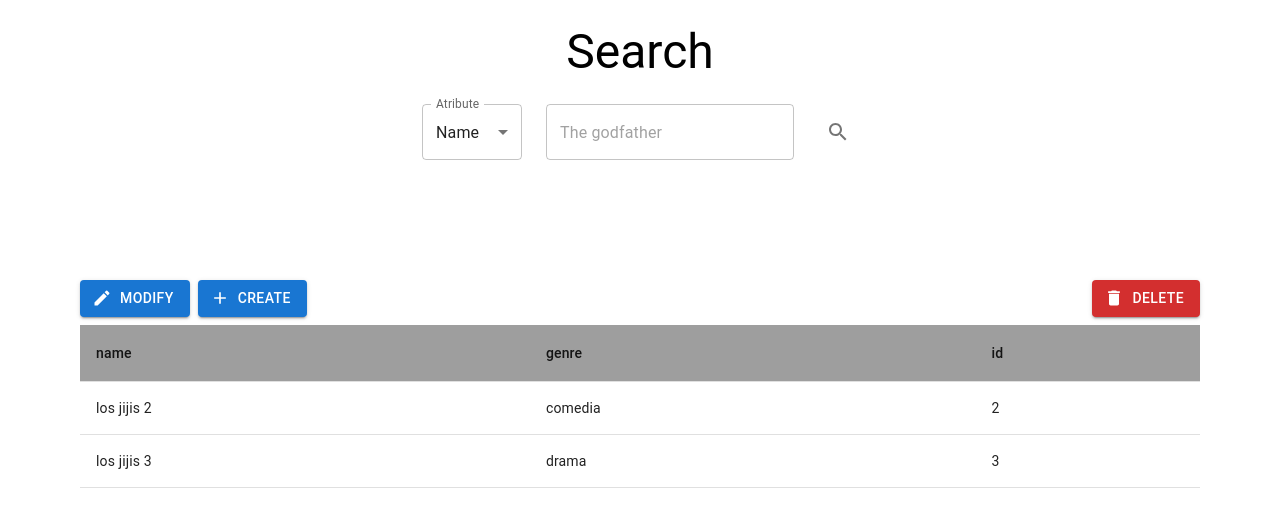
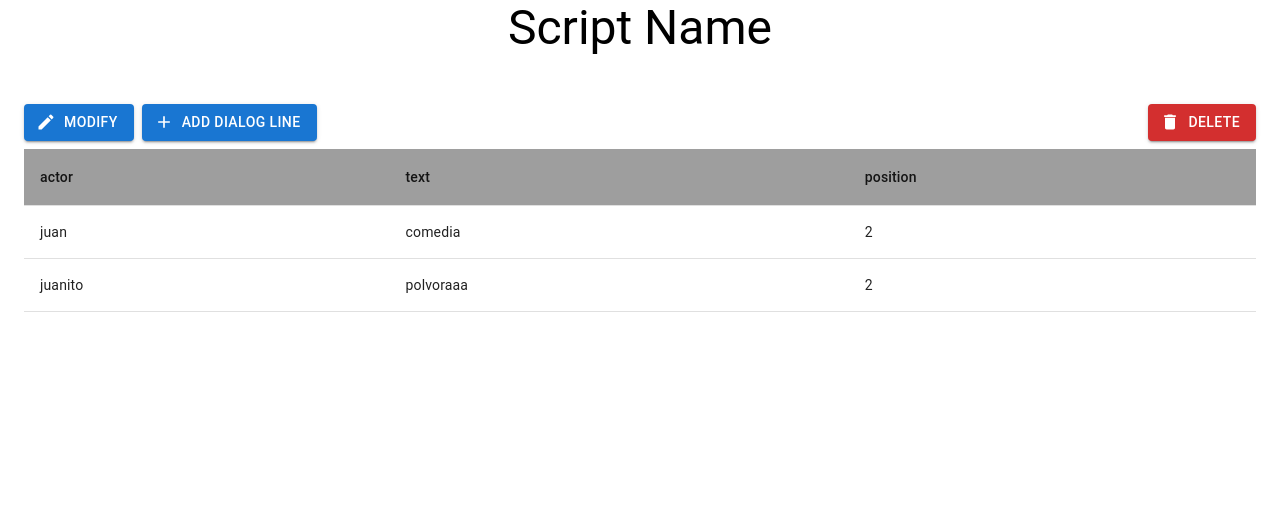
Before and after one commit to restrepotorres/talento-B-front, a React (Vite) app: page /edit in a window 1280 px wide. Shown: the top 508 px of the page. Built offline with nearby package versions, Linux system fonts and the light colour scheme; no server answers.

Commit message:
Feat: add view script screen

```diff
--- a/src/App.jsx
+++ b/src/App.jsx
@@ -2,7 +2,7 @@ import { useState, useEffect } from "react";
 import Login from "./Login";
 import { Route, Routes } from "react-router-dom";
 import Search from "./Search";
-
+import EditDialog from "./EditDialog"
 
 
 
@@ -23,7 +23,9 @@ function App() {
   return (<>
     <Routes>
       <Route path="/search" element={<Search/>}/>
+      <Route path="/edit" element={<EditDialog/>}/>
       <Route path="*" element={<Search/>}/>
+      <Route path="/" element={<Login/>}/>
     </Routes>
 
     {/* <Login></Login> */}</>
--- /dev/null
+++ b/src/CreateDialogLinePopUp.jsx
@@ -0,0 +1,40 @@
+import React from 'react'
+import {
+    Button,
+    Dialog,
+    DialogActions,
+    DialogContent,
+    DialogTitle,
+    FormControl,
+    InputLabel,
+    MenuItem,
+    Select,
+    Stack,
+    TextField,
+} from "@mui/material";
+import AddIcon from '@mui/icons-material/Add';
+const CreateDialogLinePopUp = ({ open, handleClose }) => {
+    return (
+        <Dialog open={open} onClose={handleClose} >
+            <DialogTitle>Creation</DialogTitle>
+            <DialogContent>
+                <Stack direction={"row"} gap={1} pt={2}>
+                    <FormControl sx={{ width: "100px" }}>
+                        <InputLabel>Genre</InputLabel>
+                        <Select label="Genre">
+                            <MenuItem value={"Name"}>Name</MenuItem>
+                            <MenuItem value={"Genre"}>Genre</MenuItem>
+                            <MenuItem value={"Id"}>Id</MenuItem>
+                        </Select>
+                    </FormControl>
+                    <TextField label="Script name" />
+                </Stack>
+            </DialogContent>
+            <DialogActions>
+                <Button variant="contained" startIcon={<AddIcon />}>Create</Button>
+            </DialogActions>
+        </Dialog>
+    );
+};
+
+export default CreateDialogLinePopUp
--- /dev/null
+++ b/src/EditDialog.jsx
@@ -0,0 +1,83 @@
+import {
+  Box,
+  FormControl,
+  InputLabel,
+  MenuItem,
+  Select,
+  Stack,
+  Table,
+  TextField,
+  TableHead,
+  Typography,
+  TableRow,
+  TableCell,
+  TableBody,
+  IconButton,
+  Button,
+} from "@mui/material";
+
+import React, { useState } from "react";
+import SearchIcon from "@mui/icons-material/Search";
+import CreatePopUp from "./CreatePopUp";
+import DeleteIcon from '@mui/icons-material/Delete';
+import AddIcon from '@mui/icons-material/Add';
+import EditIcon from '@mui/icons-material/Edit';
+import CreateDialogLinePopUp from "./CreateDialogLinePopUp";
+const headers = ["actor", "text", "position"];
+const data = [
+  { actor: "juan", text: "comedia", position: 2, id: 1 },
+  { actor: "juanito", text: "polvoraaa", position: 2, id: 2 },
+];
+const EditDialog = () => {
+  const [selectRow, setSelectRow] = useState();
+  const [openPopUp, setopenPopUp] = useState(false);
+  return (
+    <>
+      <CreateDialogLinePopUp open={openPopUp} handleClose={() => setopenPopUp(false)} />
+      <Typography variant="h3" textAlign={"center"} pb={3}>
+        Script Name
+      </Typography>
+      <Stack p={3}>
+        <Stack gap={1} direction={"row"} pb={1} justifyContent={"space-between"}>
+          <Stack gap={1} direction={"row"}>
+            <Button variant="contained" startIcon={<EditIcon />}>Modify</Button>
+            <Button variant="contained" onClick={() => setopenPopUp(true)} startIcon={<AddIcon />}>
+              Add Dialog line
+            </Button>
+          </Stack>
+          <Button color="error" variant="contained" startIcon={<DeleteIcon />}>
+            Delete
+          </Button>
+        </Stack>
+        <Table>
+          <TableHead sx={{ backgroundColor: "#9e9e9e" }}>
+            <TableRow>
+              {headers.map((header, index) => (
+                <TableCell key={index}>{header}</TableCell>
+              ))}
+            </TableRow>
+          </TableHead>
+          <TableBody>
+            {data.map((row, index) => (
+              <TableRow
+                key={index}
+                sx={{
+                  cursor: "pointer",
+                  background: selectRow?.id === row.id ? "#80d8ff" : "white",
+                }}
+                onClick={() => setSelectRow(row)}
+              >
+                {Object.values(row).map((cell, index2) => (
+                  index2 < headers.length && <TableCell key={index2}>{cell}</TableCell>
+                ))}
+              </TableRow>
+            ))}
+          </TableBody>
+        </Table>
+      </Stack>
+
+    </>
+  );
+};
+
+export default EditDialog;
--- a/src/Search.jsx
+++ b/src/Search.jsx
@@ -63,12 +63,12 @@ const Search = () => {
       </Stack>
       <Stack gap={1} direction={"row"} pb={1} justifyContent={"space-between"}>
         <Stack gap={1} direction={"row"}>
-          <Button variant="contained" startIcon= {<EditIcon/>}>Modify</Button>
-          <Button variant="contained" onClick={() => setopenPopUp(true)} startIcon = {<AddIcon/>}>
+          <Button variant="contained" startIcon={<EditIcon />}>Modify</Button>
+          <Button variant="contained" onClick={() => setopenPopUp(true)} startIcon={<AddIcon />}>
             Create
           </Button>
         </Stack>
-        <Button color="error" variant="contained" startIcon= {<DeleteIcon/>}>
+        <Button color="error" variant="contained" startIcon={<DeleteIcon />}>
           Delete
         </Button>
       </Stack>
```
Also changed, not shown: src/edit.jsx (deleted).
